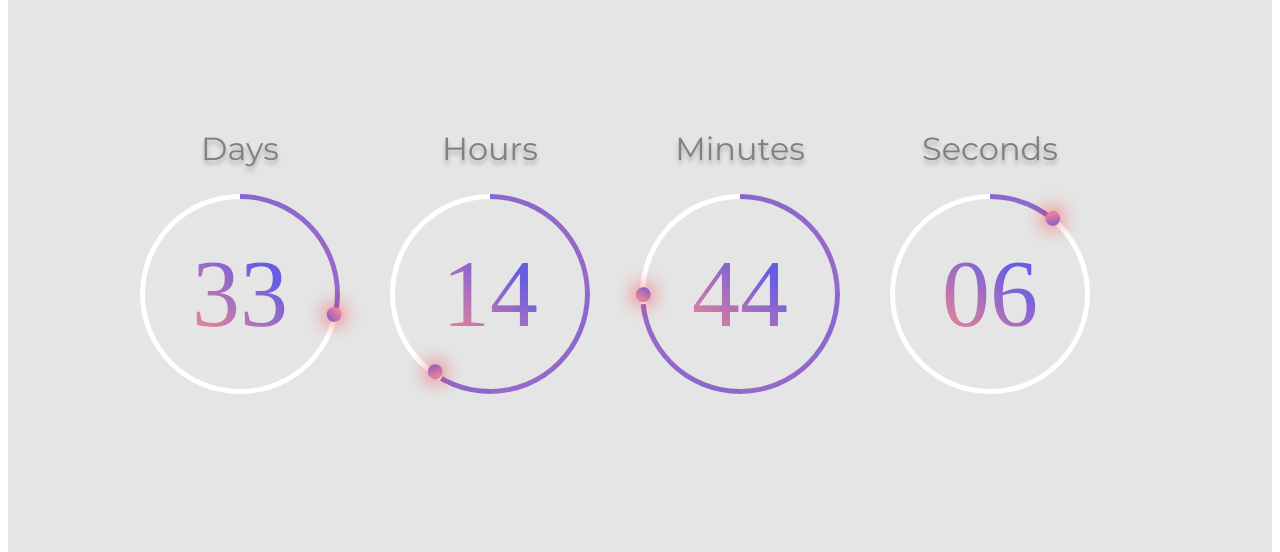
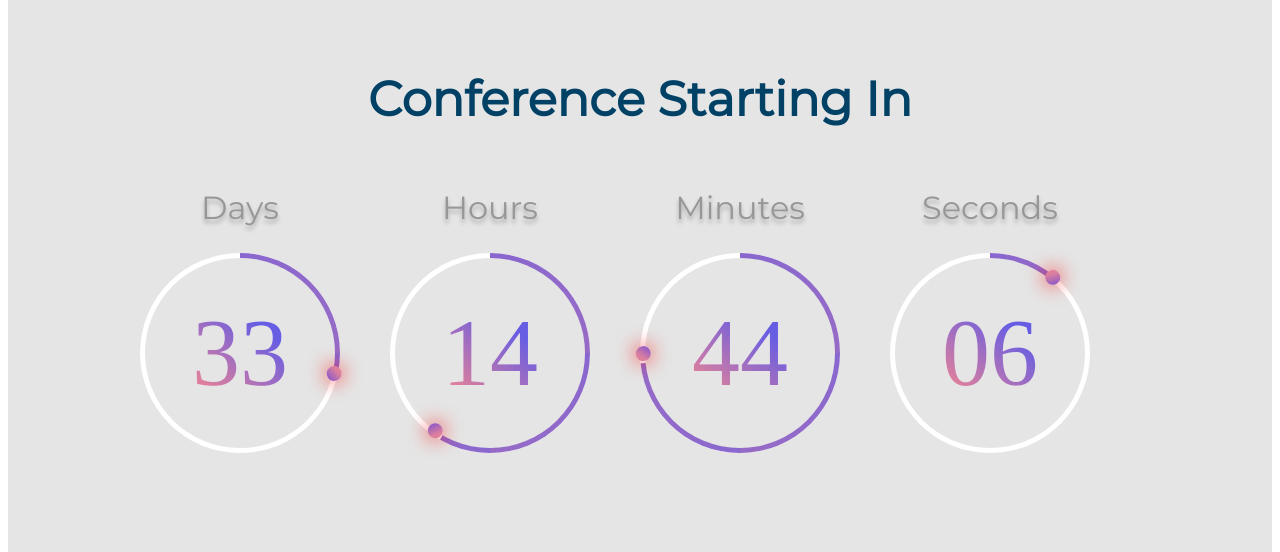
Before and after one commit to toastmasters-d67/ac-web, a Vue app: page / in a window 1280 px wide. Shown: the part 742-1294 px from the top of the page. Built offline with nearby package versions, Linux system fonts and the light colour scheme; a web font is replaced by a local one.

Commit message:
Update Countdown component

```diff
--- a/src/components/home/Countdown.vue
+++ b/src/components/home/Countdown.vue
@@ -1,5 +1,7 @@
 <template>
   <section class="countdown-container">
+    <header class="countdown-title">Conference Starting In</header>
+    <div class="countdown-row">
       <div class="countdown-item">
         <span class="countdown-unit">Days</span>
         <Timer :value="days" :full="120" />
@@ -16,6 +18,7 @@
         <span class="countdown-unit">Seconds</span>
         <Timer :value="seconds" :full="60" />
       </div>
+    </div>
   </section>
 </template>
 
@@ -24,16 +27,27 @@
   width: 100%;
   background: #e5e5e5;
   display: flex;
+  flex-direction: column;
+  justify-content: center;
+  align-items: center;
+  border-color: transparent;
+  padding-top: 150px;
+  padding-bottom: 150px;
+  .countdown-title {
+    color: #004165;
+    font-size: 48px;
+    font-weight: 600;
+    line-height: 59px;
+  }
+  .countdown-row {
+    display: flex;
     flex-flow: row wrap;
     justify-content: center;
     align-items: center;
-  border-color: transparent;
-  margin: 0 auto;
-  padding-top: 150px;
-  padding-bottom: 150px;
     div:nth-child(-n + 4) {
       margin-right: 50px;
     }
+    margin: 0 auto;
     .countdown-item {
       width: 200px;
       height: 273px;
@@ -44,13 +58,14 @@
       margin-top: 50px;
       margin-bottom: 50px;
       .countdown-unit {
-      color: gray;
+        color: #979797;
         font-size: 32px;
         font-weight: 500;
         line-height: 60px;
         text-align: center;
         text-shadow: 0px 4px 4px rgba(0, 0, 0, 0.25);
         margin-bottom: 15px;
+      }
     }
   }
 }
```
Lines whose indentation alone changed are shown as unchanged.
